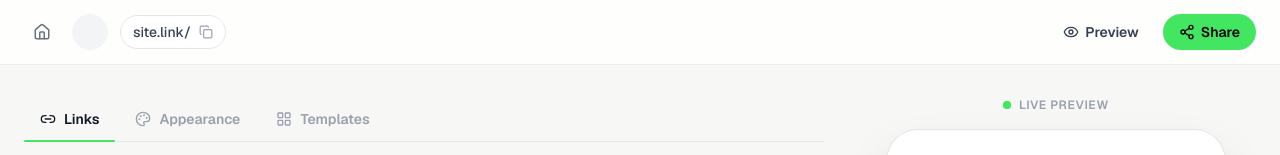
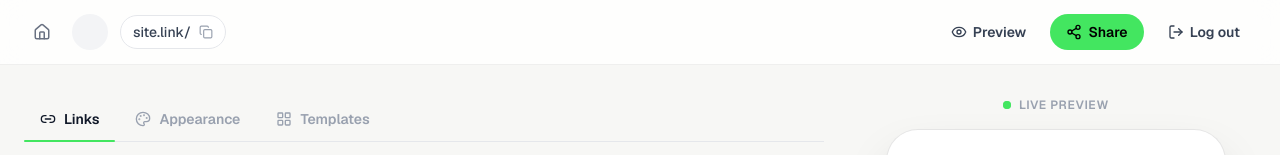
Before and after one commit to KratX/linktree_clone, a Next.js app: page /dashboard in a window 1280 px wide. Shown: the top 155 px of the page. Built offline with nearby package versions, Linux system fonts and the light colour scheme; no server answers; the database is empty; sample sign-in values are in the browser's storage.

Commit message:
minor changes

```diff
--- a/app/page.tsx
+++ b/app/page.tsx
@@ -56,7 +56,7 @@ export default function Home() {
 
             {/* FIX: Conditional rendering based on auth status */}
             {isLoading ? (
-              <div className="mt-10 h-[56px]"></div> // Placeholder to prevent layout shift
+              <div className="mt-10 h-14"></div> // Placeholder to prevent layout shift
             ) : isLoggedIn ? (
               <div className="mt-10 flex flex-col gap-4 sm:flex-row w-full max-w-xl">
                 <Link
--- a/components/DashboardClient.js
+++ b/components/DashboardClient.js
@@ -4,6 +4,7 @@
 import { useState, useEffect, useRef, useTransition } from "react";
 import Link from "next/link";
 import { useRouter } from "next/navigation";
+import { signOut } from "next-auth/react"; // FIX: Added signOut
 import { deleteLinkAction as removeLink, reorderLinksAction } from "@/actions/links";
 import { applyTemplateAction } from "@/actions/profile";
 import { AvatarRenderer } from "./Avatars";
@@ -27,9 +28,10 @@ import {
     Smartphone,
     LayoutGrid,
     Home,
+    LogOut, // FIX: Added LogOut icon
 } from "lucide-react";
 
-// FIX: Importing the split components
+// Importing the split components
 import TabButton from "./dashboard/TabButton";
 import EmptyState from "./dashboard/EmptyState";
 import LinkCard from "./dashboard/LinkCard";
@@ -191,6 +193,13 @@ export default function DashboardClient({ profile, initialLinks }) {
                         <button onClick={handleCopyLink} className="inline-flex items-center gap-1.5 rounded-full px-4 py-2 text-sm font-semibold text-black transition-transform active:scale-95 focus-visible:outline-none focus-visible:ring-2 focus-visible:ring-offset-2 focus-visible:ring-black" style={{ backgroundColor: BRAND_GREEN }}>
                             <Share2 size={16} /> Share
                         </button>
+                        {/* FIX: Added Log Out Button */}
+                        <button
+                            onClick={() => signOut({ callbackUrl: '/' })}
+                            className="hidden sm:inline-flex items-center gap-1.5 rounded-full px-4 py-2 text-sm font-semibold text-gray-700 hover:bg-red-50 hover:text-red-600 transition-colors"
+                        >
+                            <LogOut size={16} /> Log out
+                        </button>
                     </div>
                 </div>
             </header>
```
